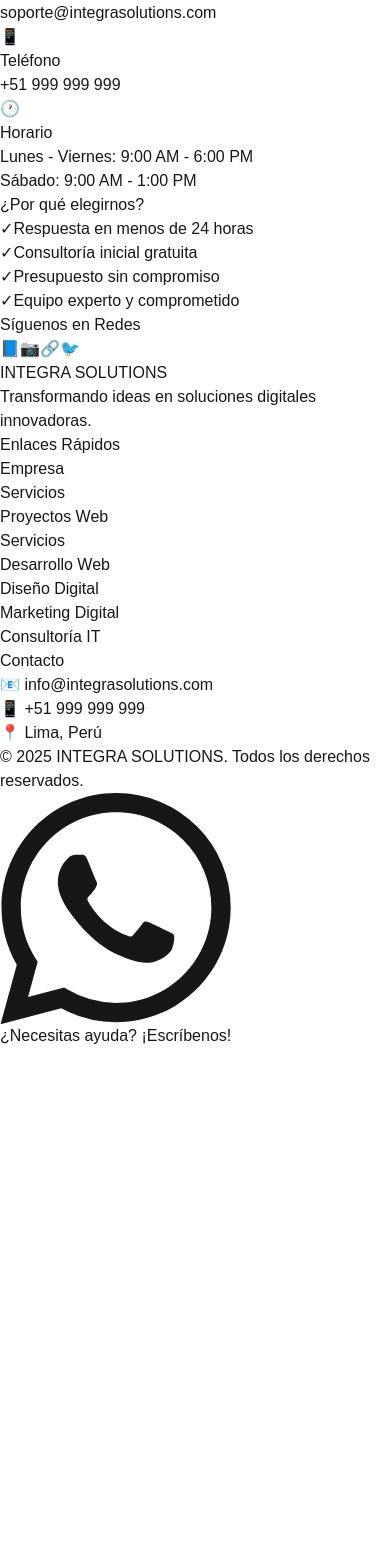
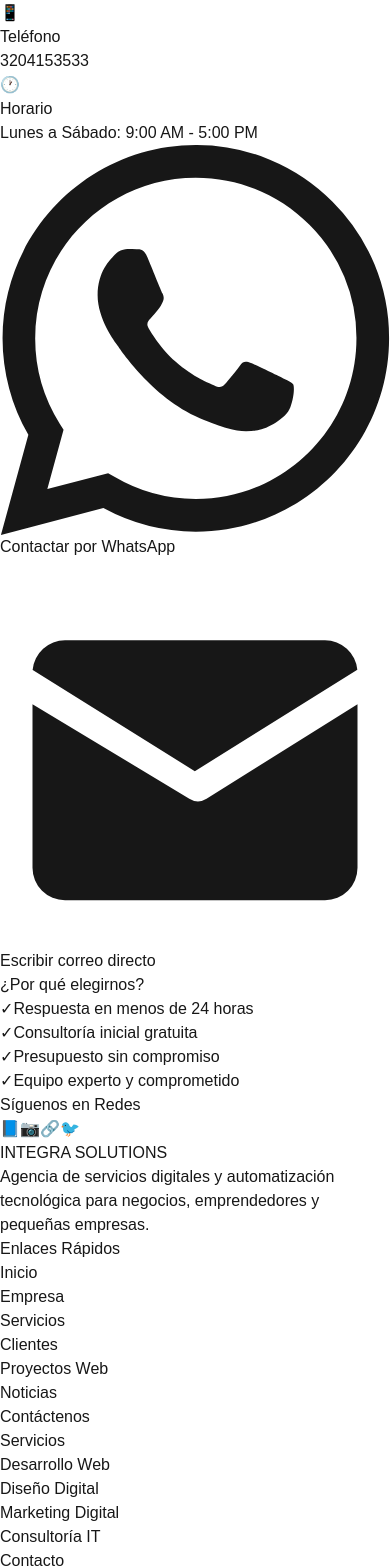
Before and after one commit to ddvillegasn/kececa_solutions, a Next.js app: page /contactenos in a window 390 px wide. Shown: the part 1020-2588 px from the top of the page. Before the commit the page ends 2068 px from the top, so only its background shows below. Built offline with nearby package versions, Linux system fonts and the light colour scheme.

Commit message:
chore: subir todos los archivos esenciales para trabajo en equipo

```diff
--- a/src/app/contactenos/page.tsx
+++ b/src/app/contactenos/page.tsx
@@ -1,30 +1,10 @@
 "use client";
 
-import { useState } from "react";
+// No hooks necesarios para FormSubmit
 
 export default function ContactenosPage() {
-  const [formData, setFormData] = useState({
-    name: "",
-    email: "",
-    phone: "",
-    subject: "",
-    message: ""
-  });
 
-  const handleChange = (e: React.ChangeEvent<HTMLInputElement | HTMLTextAreaElement | HTMLSelectElement>) => {
-    setFormData({
-      ...formData,
-      [e.target.name]: e.target.value
-    });
-  };
 
-  const handleSubmit = (e: React.FormEvent) => {
-    e.preventDefault();
-    // Aquí iría la lógica para enviar el formulario
-    console.log("Form submitted:", formData);
-    alert("¡Mensaje enviado! Nos pondremos en contacto contigo pronto.");
-    setFormData({ name: "", email: "", phone: "", subject: "", message: "" });
-  };
 
   return (
     <div className="container mx-auto px-4 pt-40 pb-16">
@@ -40,7 +20,11 @@ export default function ContactenosPage() {
         {/* Contact Form */}
         <div className="bg-white dark:bg-gray-800 p-8 rounded-2xl shadow-lg">
           <h2 className="text-2xl font-bold mb-6">Envíanos un Mensaje</h2>
-          <form onSubmit={handleSubmit} className="space-y-6">
+          <form
+            action="https://formsubmit.co/ff38167b946599d94e03e97c2023d63c"
+            method="POST"
+            className="space-y-6"
+          >
             <div>
               <label htmlFor="name" className="block text-sm font-medium mb-2">
                 Nombre Completo *
@@ -48,9 +32,7 @@ export default function ContactenosPage() {
               <input
                 type="text"
                 id="name"
-                name="name"
-                value={formData.name}
-                onChange={handleChange}
+                name="nombre"
                 required
                 className="w-full px-4 py-3 rounded-lg border-2 border-gray-300 dark:border-gray-600 focus:border-blue-600 outline-none bg-white dark:bg-gray-700"
                 placeholder="Juan Pérez"
@@ -65,8 +47,6 @@ export default function ContactenosPage() {
                 type="email"
                 id="email"
                 name="email"
-                value={formData.email}
-                onChange={handleChange}
                 required
                 className="w-full px-4 py-3 rounded-lg border-2 border-gray-300 dark:border-gray-600 focus:border-blue-600 outline-none bg-white dark:bg-gray-700"
                 placeholder="juan@ejemplo.com"
@@ -80,9 +60,7 @@ export default function ContactenosPage() {
               <input
                 type="tel"
                 id="phone"
-                name="phone"
-                value={formData.phone}
-                onChange={handleChange}
+                name="telefono"
                 className="w-full px-4 py-3 rounded-lg border-2 border-gray-300 dark:border-gray-600 focus:border-blue-600 outline-none bg-white dark:bg-gray-700"
                 placeholder="+51 999 999 999"
               />
@@ -94,9 +72,7 @@ export default function ContactenosPage() {
               </label>
               <select
                 id="subject"
-                name="subject"
-                value={formData.subject}
-                onChange={handleChange}
+                name="asunto"
                 required
                 className="w-full px-4 py-3 rounded-lg border-2 border-gray-300 dark:border-gray-600 focus:border-blue-600 outline-none bg-white dark:bg-gray-700"
               >
@@ -115,9 +91,7 @@ export default function ContactenosPage() {
               </label>
               <textarea
                 id="message"
-                name="message"
-                value={formData.message}
-                onChange={handleChange}
+                name="mensaje"
                 required
                 rows={6}
                 className="w-full px-4 py-3 rounded-lg border-2 border-gray-300 dark:border-gray-600 focus:border-blue-600 outline-none bg-white dark:bg-gray-700 resize-none"
@@ -125,6 +99,8 @@ export default function ContactenosPage() {
               />
             </div>
 
+            <input type="hidden" name="_captcha" value="true" />
+            <input type="hidden" name="_template" value="table" />
             <button
               type="submit"
               className="w-full bg-blue-600 text-white px-8 py-4 rounded-lg hover:bg-blue-700 transition-colors font-semibold text-lg"
@@ -136,42 +112,65 @@ export default function ContactenosPage() {
 
         {/* Contact Information */}
         <div className="space-y-8">
-          <div className="bg-gradient-to-r from-blue-600 to-purple-600 text-white p-8 rounded-2xl">
+          <div className="bg-white dark:bg-gray-800 text-gray-900 dark:text-white p-8 rounded-2xl shadow-lg">
             <h2 className="text-2xl font-bold mb-6">Información de Contacto</h2>
             <div className="space-y-6">
               <div className="flex items-start gap-4">
                 <div className="text-3xl">📍</div>
                 <div>
                   <h3 className="font-semibold mb-1">Dirección</h3>
-                  <p className="opacity-90">Lima, Perú</p>
+                  <p className="opacity-90">Pereira, Risaralda, Colombia</p>
                 </div>
               </div>
               <div className="flex items-start gap-4">
                 <div className="text-3xl">📧</div>
                 <div>
                   <h3 className="font-semibold mb-1">Email</h3>
-                  <p className="opacity-90">info@integrasolutions.com</p>
-                  <p className="opacity-90">soporte@integrasolutions.com</p>
+                  <p className="opacity-90">integrasasolutions@gmail.com</p>
                 </div>
               </div>
               <div className="flex items-start gap-4">
                 <div className="text-3xl">📱</div>
                 <div>
                   <h3 className="font-semibold mb-1">Teléfono</h3>
-                  <p className="opacity-90">+51 999 999 999</p>
+                  <p className="opacity-90">3204153533</p>
                 </div>
               </div>
               <div className="flex items-start gap-4">
                 <div className="text-3xl">🕐</div>
                 <div>
                   <h3 className="font-semibold mb-1">Horario</h3>
-                  <p className="opacity-90">Lunes - Viernes: 9:00 AM - 6:00 PM</p>
-                  <p className="opacity-90">Sábado: 9:00 AM - 1:00 PM</p>
+                  <p className="opacity-90">Lunes a Sábado: 9:00 AM - 5:00 PM</p>
                 </div>
               </div>
             </div>
           </div>
 
+          {/* Botón de WhatsApp */}
+          <div className="flex flex-col md:flex-row gap-4">
+            <a
+              href="https://wa.me/573204153533?text=Hola%2C%20estoy%20interesado%20en%20sus%20servicios"
+              target="_blank"
+              rel="noopener noreferrer"
+              className="flex items-center justify-center gap-3 bg-green-500 hover:bg-green-600 text-white font-bold py-4 px-8 rounded-2xl text-lg shadow-lg transition-colors"
+              style={{ textDecoration: 'none' }}
+            >
+              <svg className="w-7 h-7 text-white" fill="currentColor" viewBox="0 0 24 24">
+                <path d="M17.472 14.382c-.297-.149-1.758-.867-2.03-.967-.273-.099-.471-.148-.67.15-.197.297-.767.966-.94 1.164-.173.199-.347.223-.644.075-.297-.15-1.255-.463-2.39-1.475-.883-.788-1.48-1.761-1.653-2.059-.173-.297-.018-.458.13-.606.134-.133.298-.347.446-.52.149-.174.198-.298.298-.497.099-.198.05-.371-.025-.52-.075-.149-.669-1.612-.916-2.207-.242-.579-.487-.5-.669-.51-.173-.008-.371-.01-.57-.01-.198 0-.52.074-.792.372-.272.297-1.04 1.016-1.04 2.479 0 1.462 1.065 2.875 1.213 3.074.149.198 2.096 3.2 5.077 4.487.709.306 1.262.489 1.694.625.712.227 1.36.195 1.871.118.571-.085 1.758-.719 2.006-1.413.248-.694.248-1.289.173-1.413-.074-.124-.272-.198-.57-.347m-5.421 7.403h-.004a9.87 9.87 0 01-5.031-1.378l-.361-.214-3.741.982.998-3.648-.235-.374a9.86 9.86 0 01-1.51-5.26c.001-5.45 4.436-9.884 9.888-9.884 2.64 0 5.122 1.03 6.988 2.898a9.825 9.825 0 012.893 6.994c-.003 5.45-4.437 9.884-9.885 9.884m8.413-18.297A11.815 11.815 0 0012.05 0C5.495 0 .16 5.335.157 11.892c0 2.096.547 4.142 1.588 5.945L.057 24l6.305-1.654a11.882 11.882 0 005.683 1.448h.005c6.554 0 11.89-5.335 11.893-11.893a11.821 11.821 0 00-3.48-8.413Z"/>
+              </svg>
+              Contactar por WhatsApp
+            </a>
+            <a
+              href="mailto:integrasasolutions@gmail.com?subject=Quiero%20impulsar%20mi%20negocio&body=Hola%2C%20quiero%20saber%20m%C3%A1s%20sobre%20sus%20servicios%20digitales."
+              className="flex items-center justify-center gap-3 bg-blue-600 hover:bg-blue-700 text-white font-bold py-4 px-8 rounded-2xl text-lg shadow-lg transition-colors"
+              style={{ textDecoration: 'none' }}
+            >
+              <svg className="w-6 h-6" fill="currentColor" viewBox="0 0 24 24">
+                <path d="M2.01 6.81A2 2 0 0 1 4 5h16a2 2 0 0 1 1.99 1.81l-10 6.25-10-6.25zm-.01 2.13V19a2 2 0 0 0 2 2h16a2 2 0 0 0 2-2V8.94l-9.29 5.81a1 1 0 0 1-1.06 0L2 8.94z"/>
+              </svg>
+              Escribir correo directo
+            </a>
+          </div>
           <div className="bg-white dark:bg-gray-800 p-8 rounded-2xl shadow-lg">
             <h3 className="text-xl font-bold mb-4">¿Por qué elegirnos?</h3>
             <ul className="space-y-4">
--- a/src/components/Footer.tsx
+++ b/src/components/Footer.tsx
@@ -13,7 +13,7 @@ export default function Footer() {
               INTEGRA SOLUTIONS
             </h3>
             <p className="text-gray-400 mb-4">
-              Transformando ideas en soluciones digitales innovadoras.
+              Agencia de servicios digitales y automatización tecnológica para negocios, emprendedores y pequeñas empresas.
             </p>
           </div>
 
@@ -21,6 +21,11 @@ export default function Footer() {
           <div>
             <h4 className="text-lg font-semibold mb-4">Enlaces Rápidos</h4>
             <ul className="space-y-2">
+              <li>
+                <Link href="/" className="text-gray-400 hover:text-white transition-colors">
+                  Inicio
+                </Link>
+              </li>
               <li>
                 <Link href="/empresa" className="text-gray-400 hover:text-white transition-colors">
                   Empresa
@@ -32,8 +37,23 @@ export default function Footer() {
                 </Link>
               </li>
               <li>
+                <Link href="/clientes" className="text-gray-400 hover:text-white transition-colors">
+                  Clientes
+                </Link>
+              </li>
+              <li>
                 <Link href="/proyectos-web" className="text-gray-400 hover:text-white transition-colors">
                   Proyectos Web
+                </Link>
+              </li>
+              <li>
+                <Link href="/noticias" className="text-gray-400 hover:text-white transition-colors">
+                  Noticias
+                </Link>
+              </li>
+              <li>
+                <Link href="/contactenos" className="text-gray-400 hover:text-white transition-colors">
+                  Contáctenos
                 </Link>
               </li>
             </ul>
@@ -43,10 +63,26 @@ export default function Footer() {
           <div>
             <h4 className="text-lg font-semibold mb-4">Servicios</h4>
             <ul className="space-y-2 text-gray-400">
-              <li>Desarrollo Web</li>
-              <li>Diseño Digital</li>
-              <li>Marketing Digital</li>
-              <li>Consultoría IT</li>
+              <li>
+                <Link href="/servicios#desarrollo-web" className="hover:text-white transition-colors">
+                  Desarrollo Web
+                </Link>
+              </li>
+              <li>
+                <Link href="/servicios#diseno-digital" className="hover:text-white transition-colors">
+                  Diseño Digital
+                </Link>
+              </li>
+              <li>
+                <Link href="/servicios#marketing-digital" className="hover:text-white transition-colors">
+                  Marketing Digital
+                </Link>
+              </li>
+              <li>
+                <Link href="/servicios#consultoria-it" className="hover:text-white transition-colors">
+                  Consultoría IT
+                </Link>
+              </li>
             </ul>
           </div>
 
@@ -54,9 +90,9 @@ export default function Footer() {
           <div>
             <h4 className="text-lg font-semibold mb-4">Contacto</h4>
             <ul className="space-y-2 text-gray-400">
-              <li>📧 info@integrasolutions.com</li>
-              <li>📱 +51 999 999 999</li>
-              <li>📍 Lima, Perú</li>
+              <li>📧 integrasasolutions@gmail.com</li>
+              <li>📱 3204153533</li>
+              <li>📍 Pereira, Risaralda, Colombia</li>
             </ul>
           </div>
         </div>
--- a/src/components/WhatsAppButton.tsx
+++ b/src/components/WhatsAppButton.tsx
@@ -12,7 +12,7 @@ export default function WhatsAppButton() {
   }, []);
 
   const handleClick = () => {
-    window.open("https://wa.me/51999999999?text=Hola%2C%20estoy%20interesado%20en%20sus%20servicios", "_blank");
+    window.open("https://wa.me/573204153533?text=Hola%2C%20estoy%20interesado%20en%20sus%20servicios", "_blank");
   };
 
   return (
```
Also changed, not shown: src/app/page.tsx (+38 -20 lines), src/app/proyectos-web/page.tsx (+0 -18 lines).
